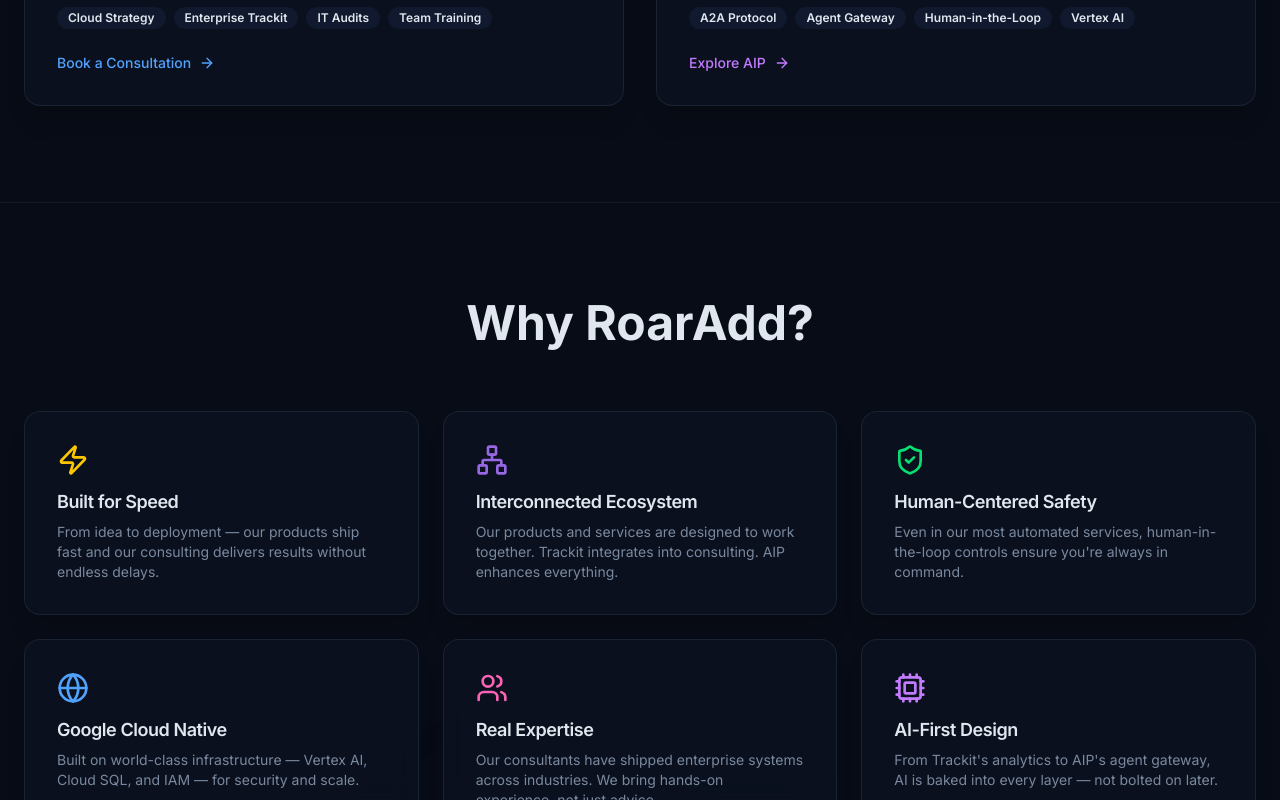
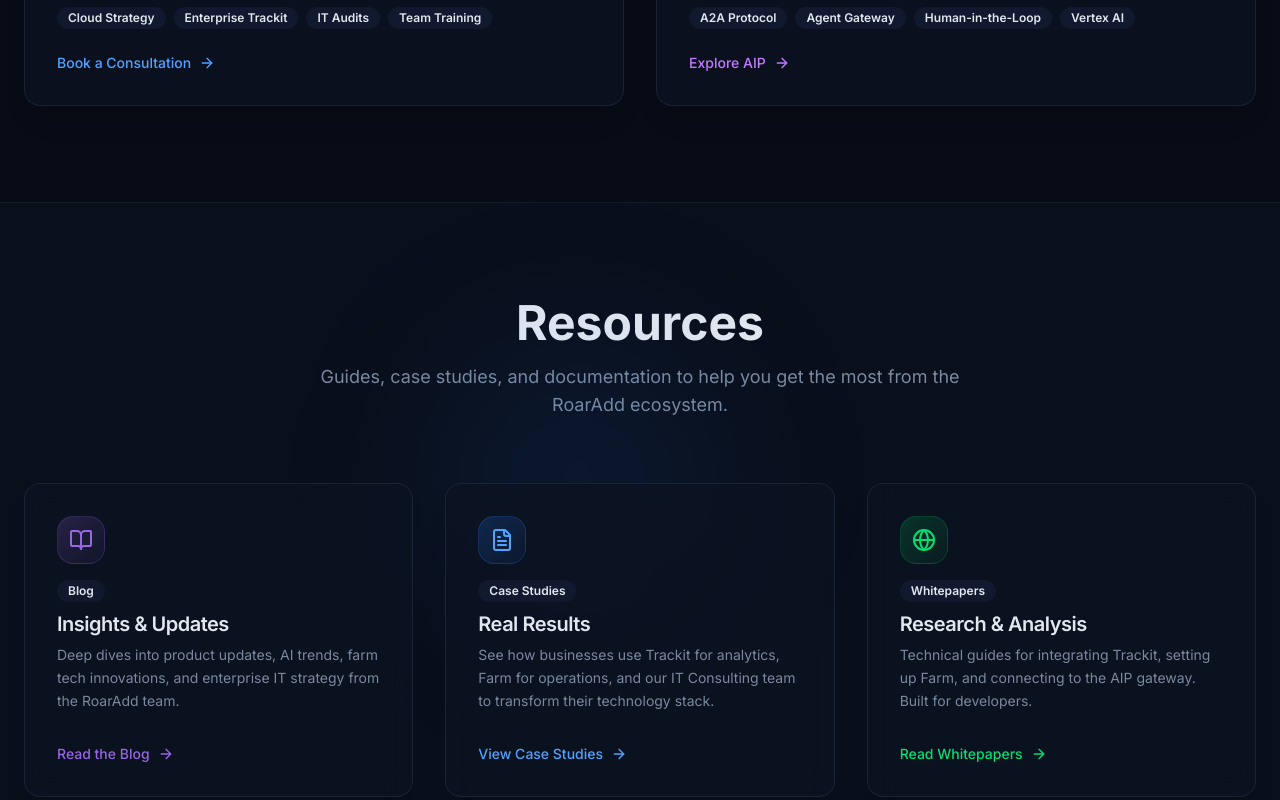
Before and after one commit to RoaraddTrackit-cloud/Roaradd-Services, a React (Vite) app in the folder website/: page / in a window 1280 px wide. Shown: the part 2000-2800 px from the top of the page. Built offline with nearby package versions, Linux system fonts and the light colour scheme; a web font is replaced by a local one.

Commit message:
Update Home.tsx

```diff
--- a/website/src/pages/Home.tsx
+++ b/website/src/pages/Home.tsx
@@ -62,37 +62,27 @@
 export default function Home() {
   return (
     <div className="relative min-h-screen bg-background overflow-hidden">
-      {/* Background grid */}
       <div className="fixed inset-0 bg-grid-pattern opacity-10 pointer-events-none" />
-
-      {/* Floating orbs */}
       <FloatingOrb className="top-20 left-1/4 w-[500px] h-[500px] bg-primary/10 blur-[120px]" />
       <FloatingOrb className="top-40 right-1/4 w-[400px] h-[400px] bg-purple-500/8 blur-[100px]" />
       <FloatingOrb className="bottom-1/3 left-1/3 w-[300px] h-[300px] bg-blue-500/8 blur-[80px]" />
-
       <main>
-        {/* HERO */}
         <section className="relative min-h-screen flex items-center pt-16">
           <div className="max-w-7xl mx-auto px-4 sm:px-6 py-20 sm:py-24 text-center w-full">
             <motion.div initial={{ opacity: 0, y: 30 }} animate={{ opacity: 1, y: 0 }} transition={{ duration: 0.8 }}>
               <Badge variant="outline" className="mb-6 py-1.5 px-4 bg-primary/10 border-primary/20 text-primary uppercase tracking-widest text-xs">
                 The RoarAdd Ecosystem
               </Badge>
-
               <h1 className="text-5xl sm:text-6xl lg:text-8xl font-extrabold leading-[1.05] mb-6">
                 <span className="text-gradient">Roar</span>Add
               </h1>
-
               <p className="text-lg md:text-xl text-muted-foreground mb-3 max-w-2xl mx-auto leading-relaxed">
                 Products and services built for the next generation of business.
               </p>
-
               <RotatingTagline />
-
               <p className="text-muted-foreground mt-4 mb-12 max-w-xl mx-auto text-sm">
                 One ecosystem. Multiple solutions.
               </p>
-
               <div className="flex flex-col sm:flex-row justify-center gap-4">
                 <Button size="lg" variant="gradient" asChild className="gap-2 group">
                   <Link href="/trackit">Explore Trackit <ArrowRight className="w-4 h-4 group-hover:translate-x-1 transition-transform" /></Link>
@@ -101,8 +91,6 @@
                   <Link href="/services/aip">Discover AIP</Link>
                 </Button>
               </div>
-
-              {/* Trust indicators */}
               <div className="mt-16 flex flex-wrap justify-center gap-6 sm:gap-10 text-center">
                 {[
                   { value: "12+", label: "Industries" },
@@ -120,7 +108,6 @@
           </div>
         </section>
 
-        {/* PRODUCTS */}
         <section className="py-20 sm:py-24 border-t border-white/5">
           <div className="max-w-7xl mx-auto px-4 sm:px-6">
             <motion.div initial={{ opacity: 0, y: 20 }} whileInView={{ opacity: 1, y: 0 }} viewport={{ once: true }} transition={{ duration: 0.6 }} className="text-center mb-16">
@@ -152,7 +139,6 @@
                   </Card>
                 </Link>
               </motion.div>
-
               <motion.div initial={{ opacity: 0, x: 20 }} whileInView={{ opacity: 1, x: 0 }} viewport={{ once: true }} transition={{ duration: 0.6 }}>
                 <Link href="/farm">
                   <Card className="glass-panel h-full hover:border-green-500/40 transition-all cursor-pointer group">
@@ -181,7 +167,6 @@
           </div>
         </section>
 
-        {/* SERVICES */}
         <section className="py-20 sm:py-24 border-t border-white/5">
           <div className="max-w-7xl mx-auto px-4 sm:px-6">
             <motion.div initial={{ opacity: 0, y: 20 }} whileInView={{ opacity: 1, y: 0 }} viewport={{ once: true }} transition={{ duration: 0.6 }} className="text-center mb-16">
@@ -213,7 +198,6 @@
                   </Card>
                 </Link>
               </motion.div>
-
               <motion.div initial={{ opacity: 0, y: 20 }} whileInView={{ opacity: 1, y: 0 }} viewport={{ once: true }} transition={{ duration: 0.6, delay: 0.1 }}>
                 <Link href="/services/aip">
                   <Card className="glass-panel h-full hover:border-purple-500/40 transition-all cursor-pointer group">
@@ -242,36 +226,6 @@
           </div>
         </section>
 
-        {/* WHY ROARADD */}
-        <section className="py-20 sm:py-24 border-t border-white/5">
-          <div className="max-w-7xl mx-auto px-4 sm:px-6">
-            <motion.div initial={{ opacity: 0, y: 20 }} whileInView={{ opacity: 1, y: 0 }} viewport={{ once: true }} className="text-center mb-16">
-              <h2 className="text-3xl md:text-5xl font-bold mb-4">Why RoarAdd?</h2>
-            </motion.div>
-            <div className="grid sm:grid-cols-2 lg:grid-cols-3 gap-5 sm:gap-6">
-              {[
-                { icon: Zap, color: "text-yellow-400", title: "Built for Speed", desc: "From idea to deployment — our products ship fast and our consulting delivers results without endless delays." },
-                { icon: Network, color: "text-primary", title: "Interconnected Ecosystem", desc: "Our products and services are designed to work together. Trackit integrates into consulting. AIP enhances everything." },
-                { icon: ShieldCheck, color: "text-green-400", title: "Human-Centered Safety", desc: "Even in our most automated services, human-in-the-loop controls ensure you're always in command." },
-                { icon: Globe, color: "text-blue-400", title: "Google Cloud Native", desc: "Built on world-class infrastructure — Vertex AI, Cloud SQL, and IAM — for security and scale." },
-                { icon: Users, color: "text-pink-400", title: "Real Expertise", desc: "Our consultants have shipped enterprise systems across industries. We bring hands-on experience, not just advice." },
-                { icon: Cpu, color: "text-purple-400", title: "AI-First Design", desc: "From Trackit's analytics to AIP's agent gateway, AI is baked into every layer — not bolted on later." },
-              ].map((item, i) => (
-                <motion.div key={item.title} initial={{ opacity: 0, y: 20 }} whileInView={{ opacity: 1, y: 0 }} viewport={{ once: true }} transition={{ duration: 0.5, delay: i * 0.07 }}>
-                  <Card className="glass-panel h-full hover:border-white/20 transition-all">
-                    <CardHeader>
-                      <item.icon className={`w-8 h-8 ${item.color} mb-3`} />
-                      <CardTitle className="text-lg">{item.title}</CardTitle>
-                      <CardDescription>{item.desc}</CardDescription>
-                    </CardHeader>
-                  </Card>
-                </motion.div>
-              ))}
-            </div>
-          </div>
-        </section>
-
-        {/* RESOURCES */}
         <section id="resources" className="py-20 sm:py-24 border-t border-white/5 bg-secondary/20">
           <div className="max-w-7xl mx-auto px-4 sm:px-6">
             <motion.div initial={{ opacity: 0, y: 20 }} whileInView={{ opacity: 1, y: 0 }} viewport={{ once: true }} className="text-center mb-16">
@@ -280,11 +234,12 @@
             </motion.div>
             <div className="grid md:grid-cols-3 gap-6 sm:gap-8">
               {[
-                { icon: BookOpen, color: "text-primary", bg: "from-primary/20 to-primary/5 border-primary/20", label: "Blog", title: "Insights & Updates", desc: "Deep dives into product updates, AI trends, farm tech innovations, and enterprise IT strategy from the RoarAdd team.", cta: "Read the Blog" },
-                { icon: FileText, color: "text-blue-400", bg: "from-blue-500/20 to-blue-500/5 border-blue-500/20", label: "Case Studies", title: "Real Results", desc: "See how businesses use Trackit for analytics, Farm for operations, and our IT Consulting team to transform their technology stack.", cta: "View Case Studies" },
-                { icon: Globe, color: "text-green-400", bg: "from-green-500/20 to-green-500/5 border-green-500/20", label: "Documentation", title: "Docs & API Reference", desc: "Technical guides for integrating Trackit, setting up Farm, and connecting to the AIP gateway. Built for developers.", cta: "Open Docs" },
+                { icon: BookOpen, color: "text-primary", bg: "from-primary/20 to-primary/5 border-primary/20", label: "Blog", title: "Insights & Updates", desc: "Deep dives into product updates, AI trends, farm tech innovations, and enterprise IT strategy from the RoarAdd team.", cta: "Read the Blog", href: "/blog" },
+                { icon: FileText, color: "text-blue-400", bg: "from-blue-500/20 to-blue-500/5 border-blue-500/20", label: "Case Studies", title: "Real Results", desc: "See how businesses use Trackit for analytics, Farm for operations, and our IT Consulting team to transform their technology stack.", cta: "View Case Studies", href: "/case-studies" },
+                { icon: Globe, color: "text-green-400", bg: "from-green-500/20 to-green-500/5 border-green-500/20", label: "Whitepapers", title: "Research & Analysis", desc: "Technical guides for integrating Trackit, setting up Farm, and connecting to the AIP gateway. Built for developers.", cta: "Read Whitepapers", href: "/whitepapers" },
               ].map((item, i) => (
                 <motion.div key={item.label} initial={{ opacity: 0, y: 20 }} whileInView={{ opacity: 1, y: 0 }} viewport={{ once: true }} transition={{ delay: i * 0.1 }}>
+                  <Link href={item.href}>
                     <Card className="glass-panel h-full hover:border-white/20 transition-all group cursor-pointer">
                       <CardHeader>
                         <div className={`w-12 h-12 rounded-2xl bg-gradient-to-br ${item.bg} border flex items-center justify-center mb-4 group-hover:scale-110 transition-transform`}>
@@ -300,13 +255,13 @@
                         </div>
                       </CardContent>
                     </Card>
+                  </Link>
                 </motion.div>
               ))}
             </div>
           </div>
         </section>
 
-        {/* COMPANY */}
         <section id="company" className="py-20 sm:py-24 border-t border-white/5">
           <div className="max-w-7xl mx-auto px-4 sm:px-6">
             <div className="grid lg:grid-cols-2 gap-12 lg:gap-16 items-center">
@@ -346,7 +301,6 @@
           </div>
         </section>
 
-        {/* FINAL CTA */}
         <section className="py-20 sm:py-24 border-t border-white/5">
           <div className="max-w-4xl mx-auto px-4 sm:px-6 text-center">
             <motion.div initial={{ opacity: 0, y: 20 }} whileInView={{ opacity: 1, y: 0 }} viewport={{ once: true }}>
```
Lines whose indentation alone changed are shown as unchanged.
